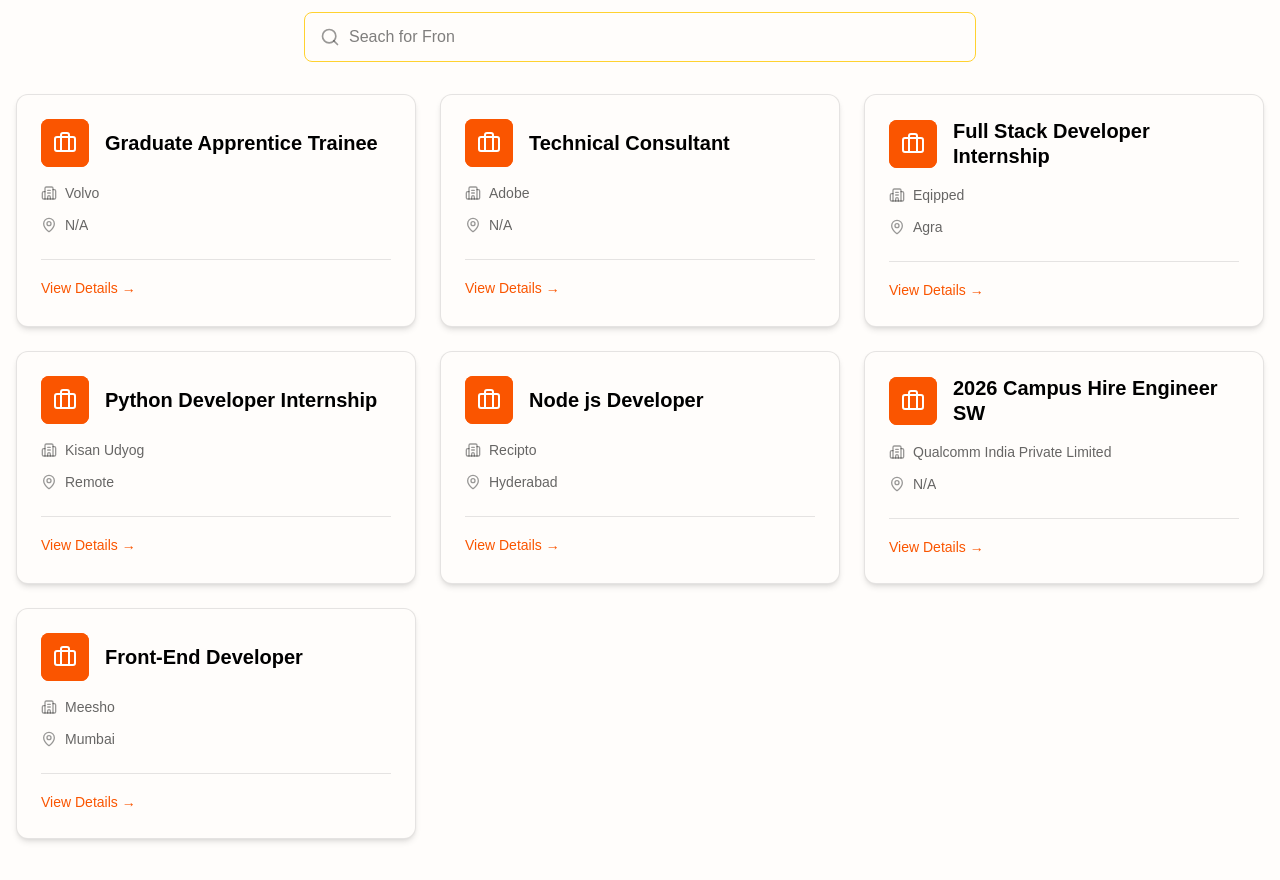
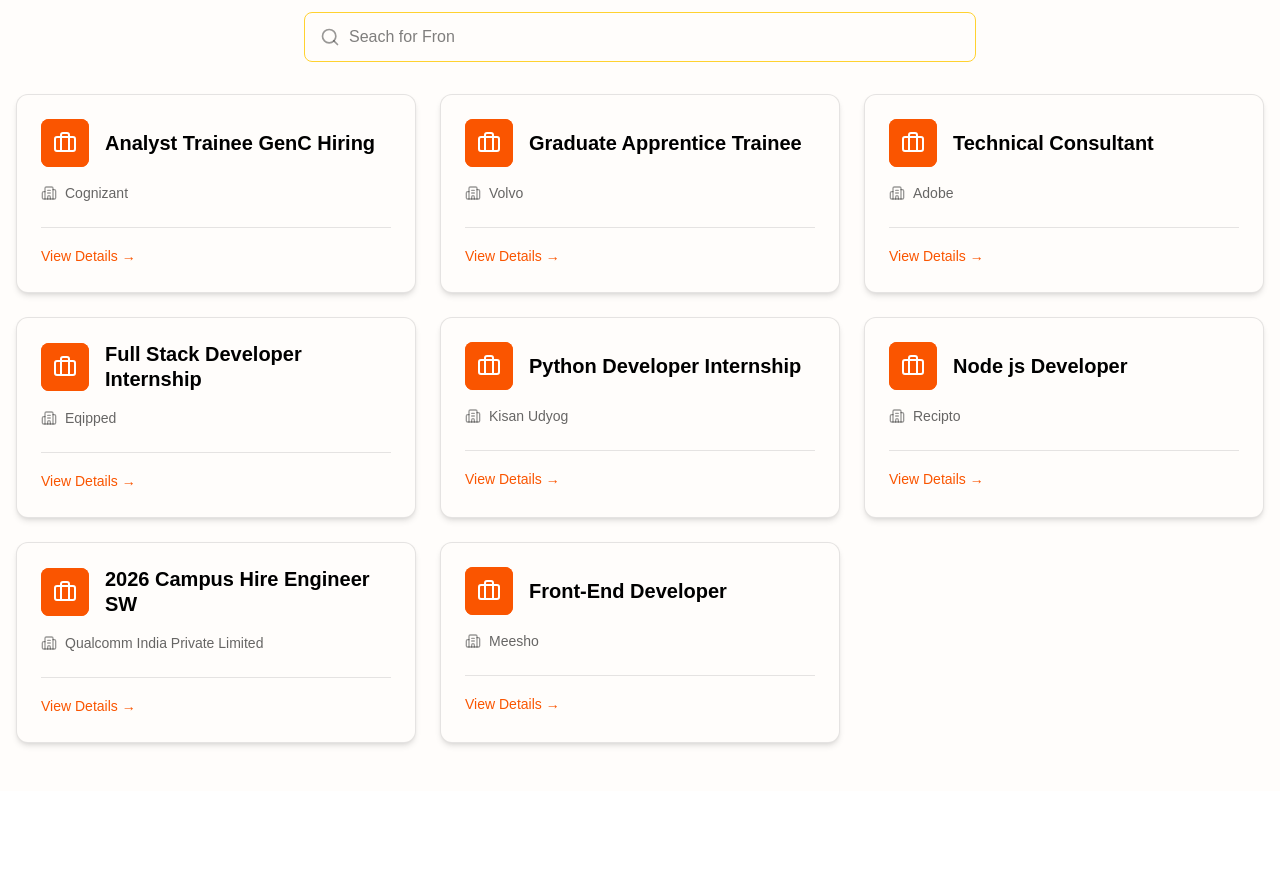
Before and after one commit to meethcodes04/devcareers, a React (Vite) app in the folder frontend/: page /company-details in a window 1280 px wide. Shown: the part 260-1140 px from the top of the page. After the commit the page ends 1051 px from the top, so only its background shows below. Built offline with nearby package versions, Linux system fonts and the light colour scheme; no server answers.

Commit message:
Added new job

```diff
--- a/frontend/src/components/company/CompanyCard.jsx
+++ b/frontend/src/components/company/CompanyCard.jsx
@@ -49,7 +49,6 @@
         <div className="space-y-3">
           {[
             { Icon: Building2, value: company.company },
-            { Icon: MapPin, value: company.location },
           ].map(({ Icon, value }) => (
             <div key={value} className="flex items-center gap-2 text-sm text-black/60">
               <Icon className="w-4 h-4 flex-shrink-0 text-black/40" />
--- a/frontend/src/data/jobData/jobData.js
+++ b/frontend/src/data/jobData/jobData.js
@@ -4,51 +4,45 @@
     company: "Meesho",
     role: "Front-End Developer",
     hiringLink: "https://www.naukri.com/job-listings-front-end-developer-meesho-bengaluru-0-to-2-years-271125013614",
-    location: "Mumbai",
-    Stipend: "NA",
   }, {
     id: 120,
     company: "Qualcomm India Private Limited",
     role: "2026 Campus Hire Engineer SW",
     hiringLink: "https://careers.qualcomm.com/careers/job/446706882270",
-    location: "N/A",
-    Stipend: "N/A",
   }
   ,{
     id: 159,
     company: 'Recipto',
     role: 'Node js Developer',
     hiringLink: 'https://www.naukri.com/job-listings-node-js-developer-recipto-hyderabad-0-to-3-years-180226006251',
-    location: 'Hyderabad',
-    Stipend: 'N/A',
   },{
     id: 160,
     company: 'Kisan Udyog',
     role: 'Python Developer Internship',
     hiringLink: 'https://unstop.com/o/91hUDoS?lb=vhj6xFV&utm_medium=Share&utm_source=internships&utm_campaign=Meetson4554',
-    location: 'Remote',
-    Stipend: 'N/A',
   },{
     id: 161,
     company: 'Eqipped',
     role: 'Full Stack Developer Internship',
     hiringLink: 'https://unstop.com/o/x7Xifbn?lb=vhj6xFV&utm_medium=Share&utm_source=internships&utm_campaign=Meetson4554',
-    location: 'Agra',
-    Stipend: 'N/A',
   }
   ,{
     id: 162,
     company: 'Adobe',
     role: 'Technical Consultant',
     hiringLink: 'https://careers.adobe.com/us/en/job/ADOBUSR158976EXTERNALENUS/Associate-Technical-Consultant',
-    location: 'N/A', Stipend: 'N/A'
   }
   ,{
     id: 163,
     company: 'Volvo',
     role: 'Graduate Apprentice Trainee',
     hiringLink: 'https://jobs.volvogroup.com/job/Bangalore-Graduate-Apprentice-Trainee-560058/1342119555',
-    location: 'N/A', Stipend: 'N/A'
+  }
+  ,{
+    id: 164,
+    company: 'Cognizant',
+    role: 'Analyst Trainee GenC Hiring',
+    hiringLink: 'https://app.joinsuperset.com/join/#/signup/student/jobprofiles/65ac431a-2d60-417a-b1f6-6b0f455a1d33'
   }
 ]
 
```
